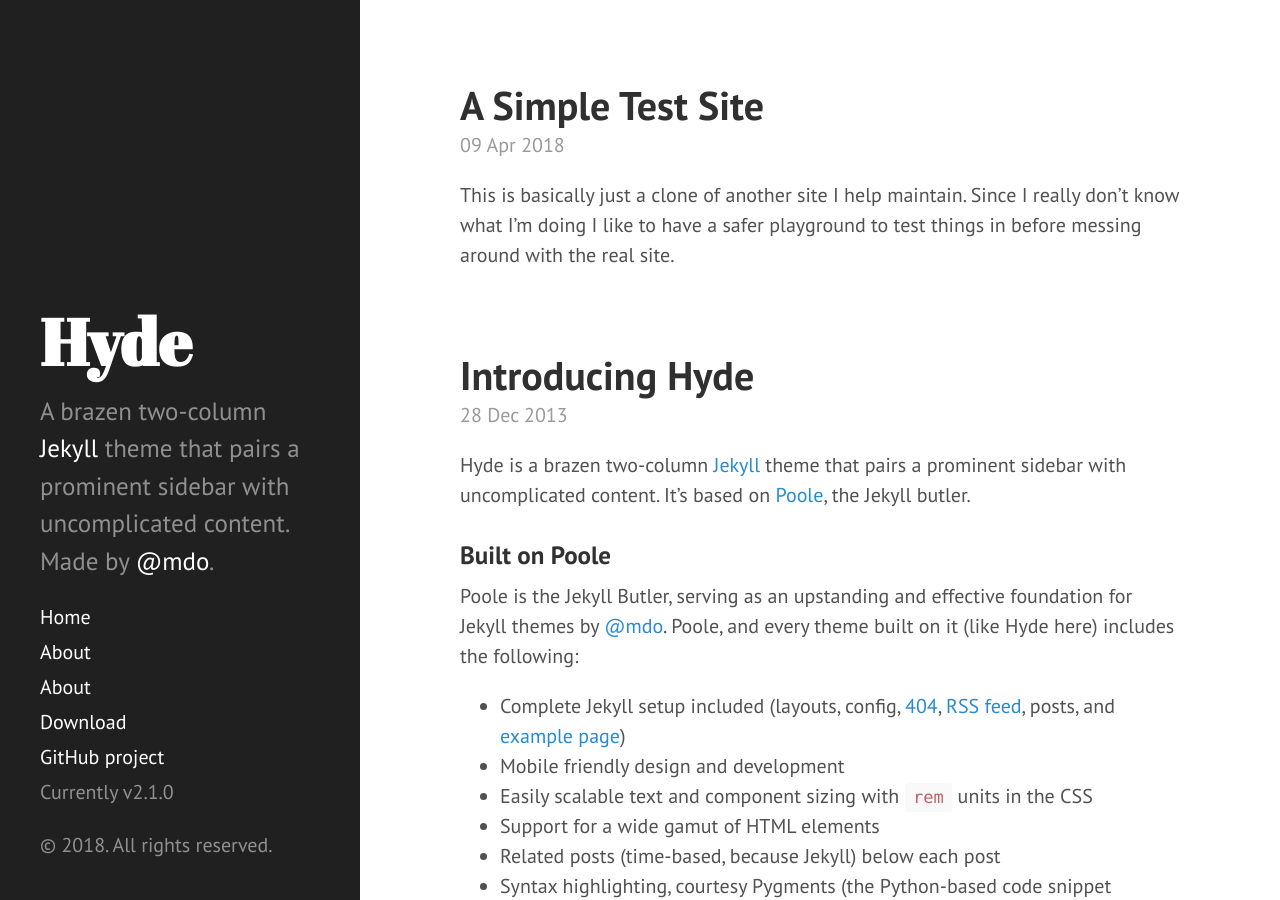
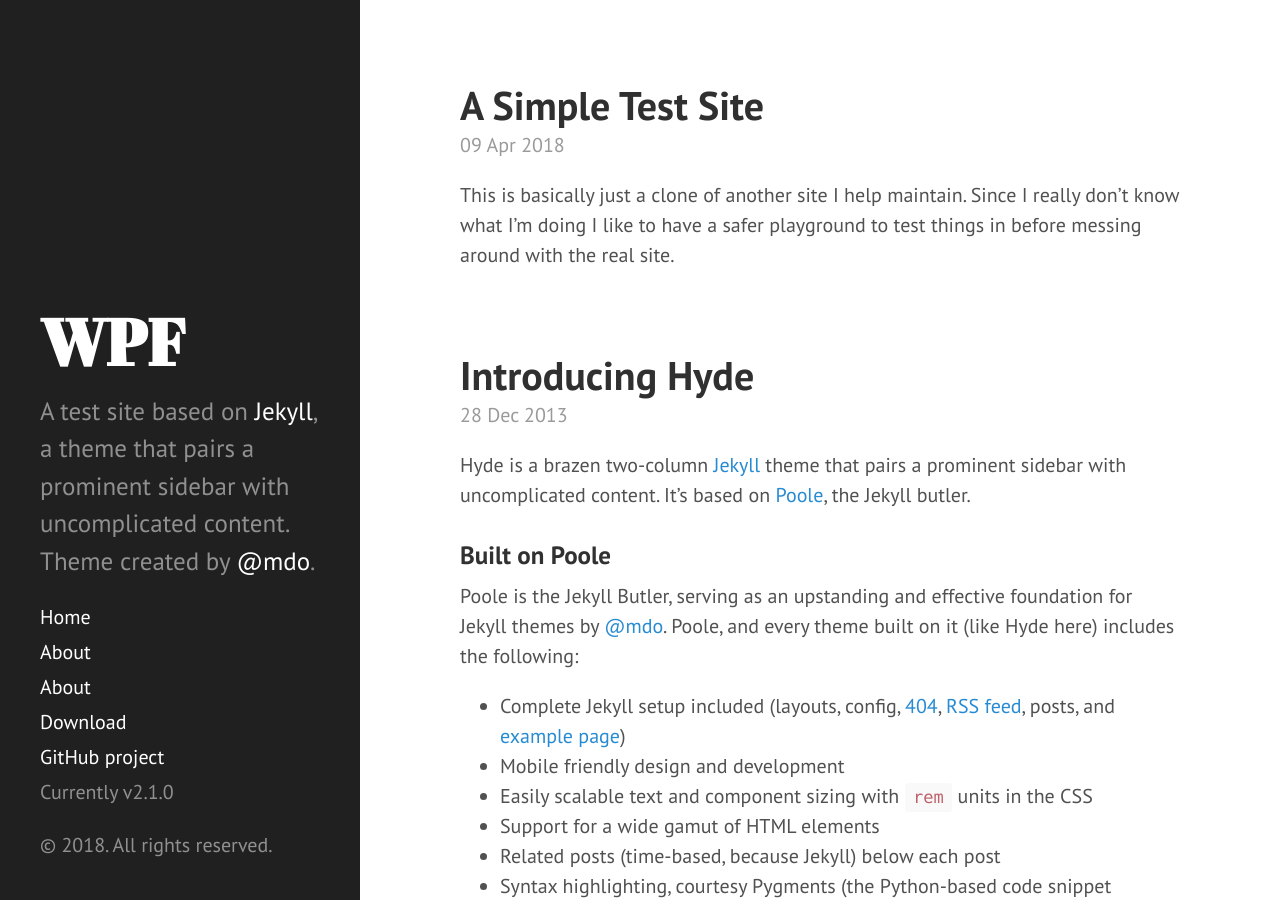
Before and after one commit to wpfranks/wpfranks.github.io, a Jekyll site: the page built from index.html, in a window 1280 px wide and 900 px high. Built offline with Jekyll 4.4.1, drawn with Linux system fonts in a browser that asks for light colours; the list of posts is cut into pages by our own code.

Commit message:
Update _config.yml

```diff
--- a/_config.yml
+++ b/_config.yml
@@ -6,9 +6,9 @@ highlighter:      rouge
 permalink:        pretty
 
 # Setup
-title:            Hyde
-tagline:          'A Jekyll theme'
-description:      'A brazen two-column <a href="http://jekyllrb.com" target="_blank">Jekyll</a> theme that pairs a prominent sidebar with uncomplicated content. Made by <a href="https://twitter.com/mdo" target="_blank">@mdo</a>.'
+title:            WPF
+tagline:          'A Test Site'
+description:      'A test site based on <a href="http://jekyllrb.com" target="_blank">Jekyll</a>, a theme that pairs a prominent sidebar with uncomplicated content. Theme created by <a href="https://twitter.com/mdo" target="_blank">@mdo</a>.'
 url:              http://hyde.getpoole.com
 baseurl:          /wpfranks.github.io/
 
```
